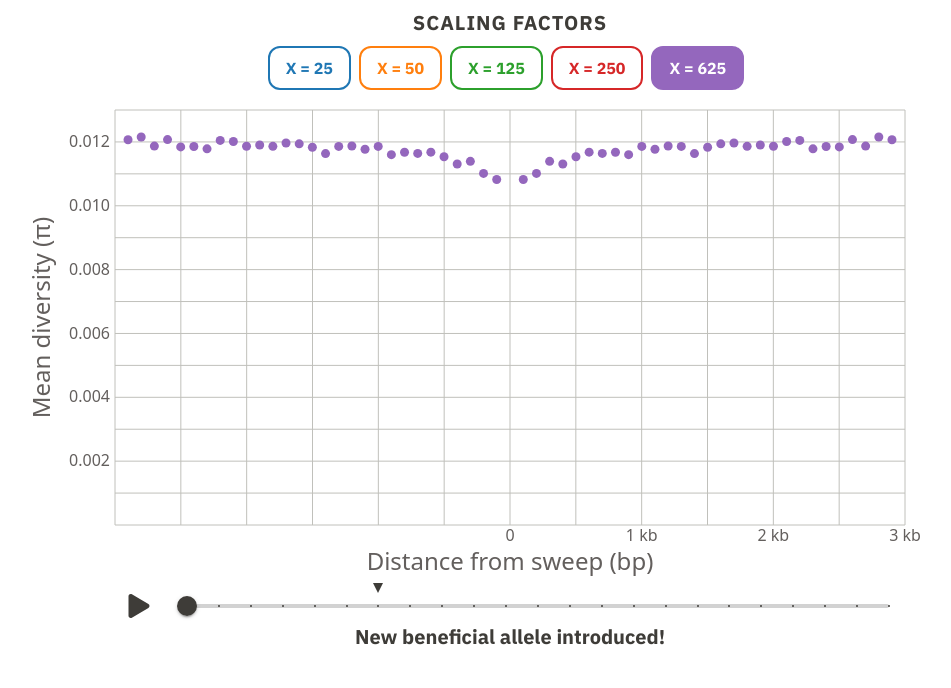
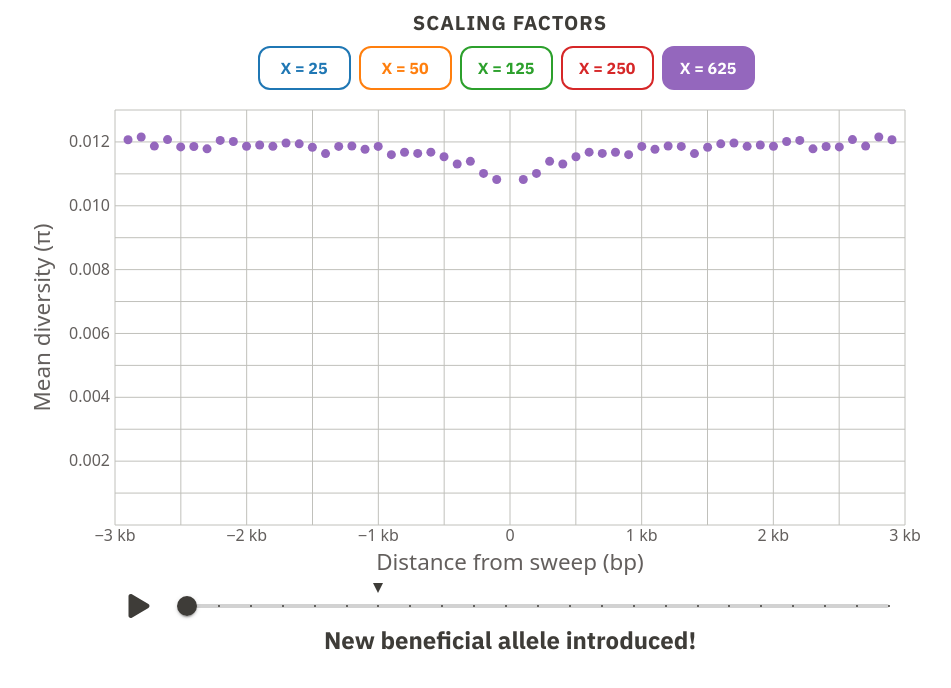
Before and after one commit to jacobimarsh/Showcase, a React (Vite) app: page / in a window 1280 px wide. Shown: the top 688 px of the page, without its empty margins (25-976 px from the left). Built offline with nearby package versions, Linux system fonts and the light colour scheme.

Commit message:
Set button width to center legend

```diff
--- a/src/App.css
+++ b/src/App.css
@@ -62,7 +62,7 @@ input[type="range"].slider::-moz-range-thumb {
 
 label {
   font-family: "IBM Plex Sans", sans-serif;
-  font-size: 1.25rem;
+  font-size: 1.5rem;
   font-weight: bold;
   padding: 0.5rem 1rem;
   color: #3e3c38;
--- a/src/components/ChartScripts/Axes.jsx
+++ b/src/components/ChartScripts/Axes.jsx
@@ -26,7 +26,7 @@ const Axes = ({
       y={innerHeight + xAxisLabelOffset}
       textAnchor="middle"
       fill="#635F5D"
-      fontSize="1.5em"
+      fontSize="1.4em"
     >
       {xAxisLabel}
     </text>
@@ -38,7 +38,7 @@ const Axes = ({
       textAnchor="middle"
       transform={`translate(${-yAxisLabelOffset},${innerHeight / 2}) rotate(-90)`}
       fill="#635F5D"
-      fontSize="1.5em"
+      fontSize="1.4em"
     >
       {yAxisLabel}
     </text>
--- a/src/components/ChartScripts/AxisBottom.jsx
+++ b/src/components/ChartScripts/AxisBottom.jsx
@@ -1,7 +1,7 @@
 import React from "react";
 
 const AxisBottom = ({ xScale, innerHeight, tickFormat, tickOffset = 3 }) => {
-  const labelTicks = [0, 1000, 2000, 3000, 4000, 5000];
+  const labelTicks = [-3000, -2000, -1000, 0, 1000, 2000, 3000];
 
   return xScale.ticks().map((tickValue) => (
     <g
--- a/src/components/Legend.jsx
+++ b/src/components/Legend.jsx
@@ -27,7 +27,7 @@ const Legend = ({
     >
       {/* Scaling factors toggled as buttons */}
       <fieldset style={{ border: "none" }}>
-        <legend style={{ }}>Scaling factors</legend>
+        <legend style={{  }}>Scaling factors</legend>
         {uniqueScaling.map((scaling) => {
           const isChecked = selectedScalings.includes(scaling);
           const currentColor = colorScale(scaling);
@@ -37,6 +37,7 @@ const Legend = ({
               onClick={() => handleCheckboxChange(scaling)}
               className="mr-2 px-4 py-2 rounded-xl transition duration-200 focus:outline-none"
               style={{
+                width: "93px",
                 backgroundColor: isChecked ? currentColor : "white",
                 color: isChecked ? "white" : currentColor,
                 border: `2px solid ${currentColor}`,
--- a/src/components/UtilsScripts/GetProps.jsx
+++ b/src/components/UtilsScripts/GetProps.jsx
@@ -51,9 +51,7 @@ const GetProps = (data) => {
 
   // Scaling & selection logic
   const uniqueScaling = [...new Set(filteredData.map((d) => d.scaling))];
-
-console.log(uniqueScaling);
-  const [selectedScalings, setSelectedScalings] = useState("X = 625");
+  const [selectedScalings, setSelectedScalings] = useState(["X = 625"]);
   const marksData = filteredData.filter((d) => !Number.isNaN(d.mean_pi)).filter((d) =>
     selectedScalings.includes(d.scaling),
   );
```
